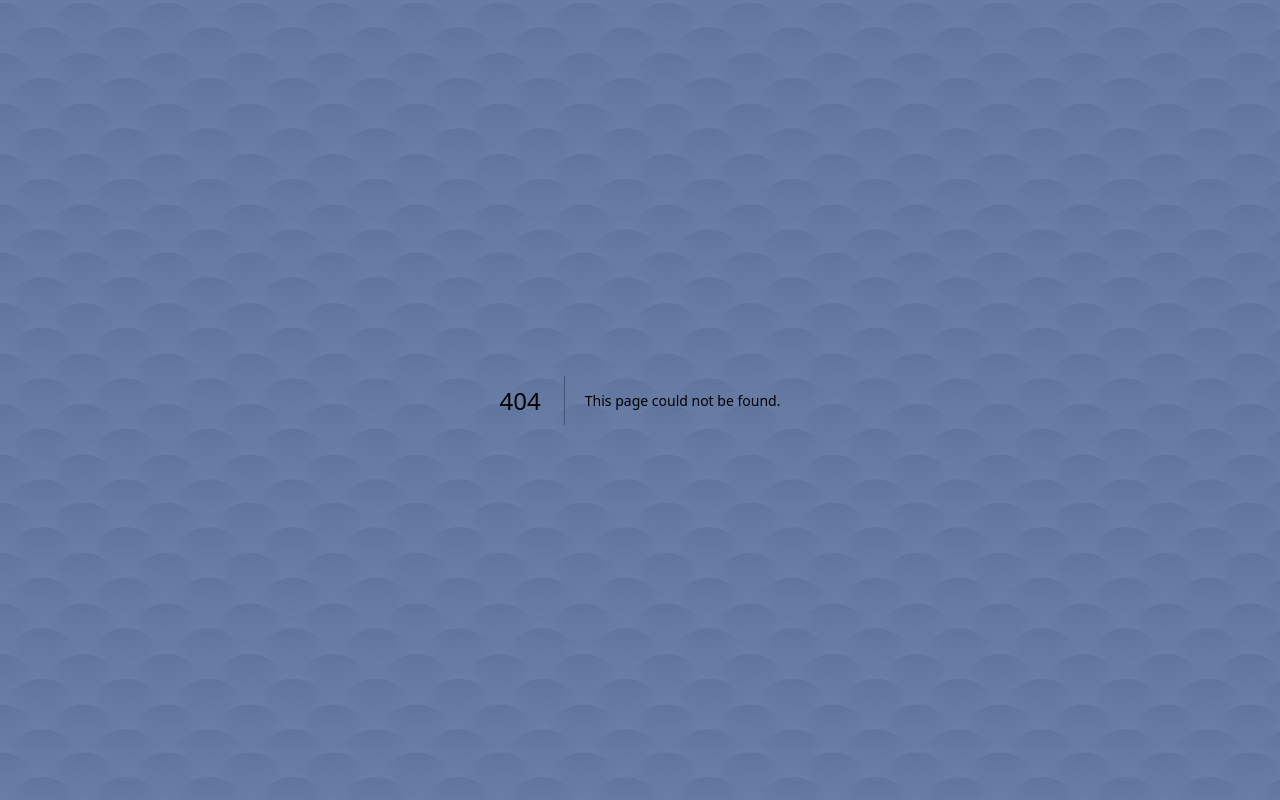
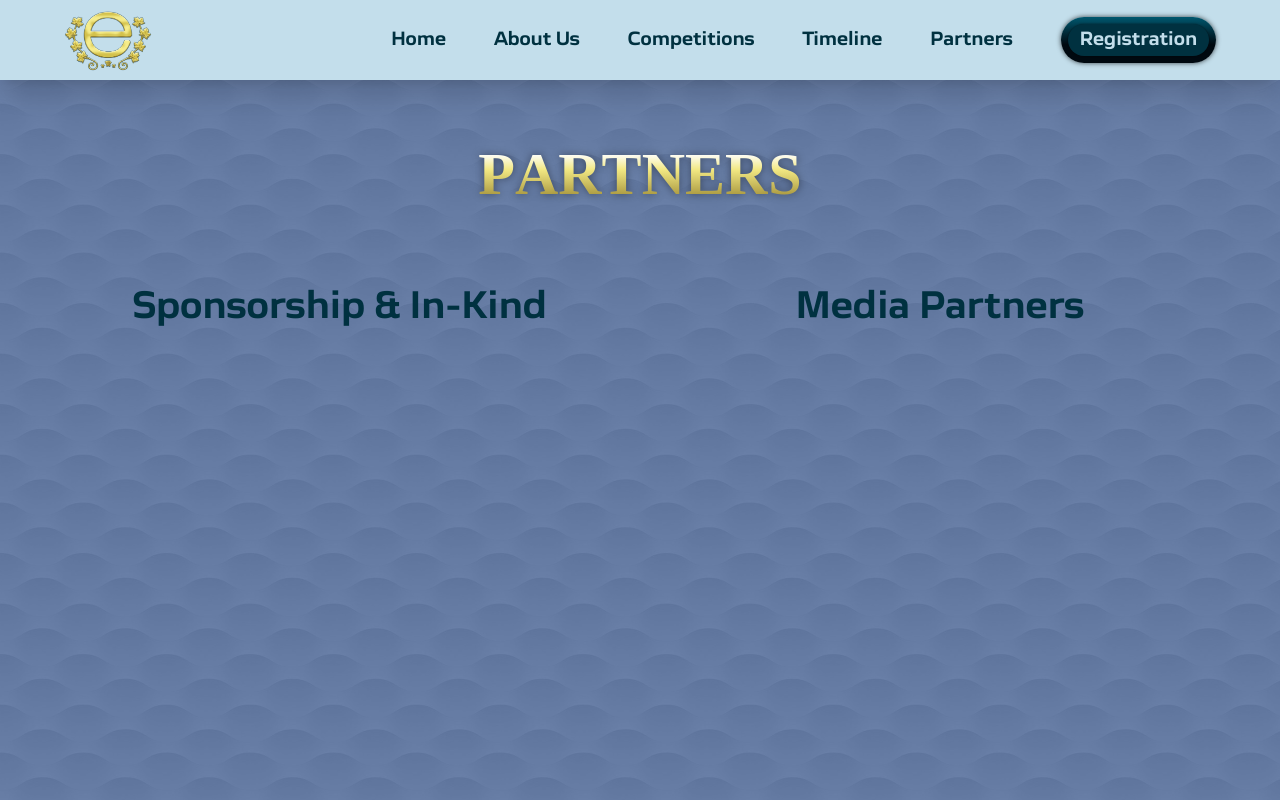
Before and after one commit to absolutepraya/alsa-ecomp, a Next.js app: page /partners in a window 1280 px wide. Before the commit this address had no page. Shown: the top 800 px of the page. Built offline with nearby package versions, Linux system fonts and the light colour scheme.

Commit message:
feat: add Partners page with layout and components for sponsorship and media partners

```diff
--- /dev/null
+++ b/src/app/partners/page.jsx
@@ -0,0 +1,30 @@
+'use client';
+
+import NavBar from '@/components/navbar';
+import Emboss from '@/components/emboss';
+import Footer from '@/components/footer';
+import GoldText from '@/components/goldtext';
+
+export default function About() {
+  return (
+    <div className="relative flex min-h-screen flex-col items-center gap-y-20 px-0 pb-[420px] pt-36">
+      <NavBar />
+
+      <GoldText
+        text="PARTNERS"
+        className="text-6xl font-extrabold"
+      />
+
+      <div className="flex h-[30rem] w-full max-w-[70rem] justify-between gap-x-20">
+        <div className="flex h-full w-1/2 flex-col items-center">
+          <p className="text-4xl text-primary">Sponsorship & In-Kind</p>
+        </div>
+        <div className="flex h-full w-1/2 flex-col items-center">
+          <p className="text-4xl text-primary">Media Partners</p>
+        </div>
+      </div>
+
+      <Footer />
+    </div>
+  );
+}
```
